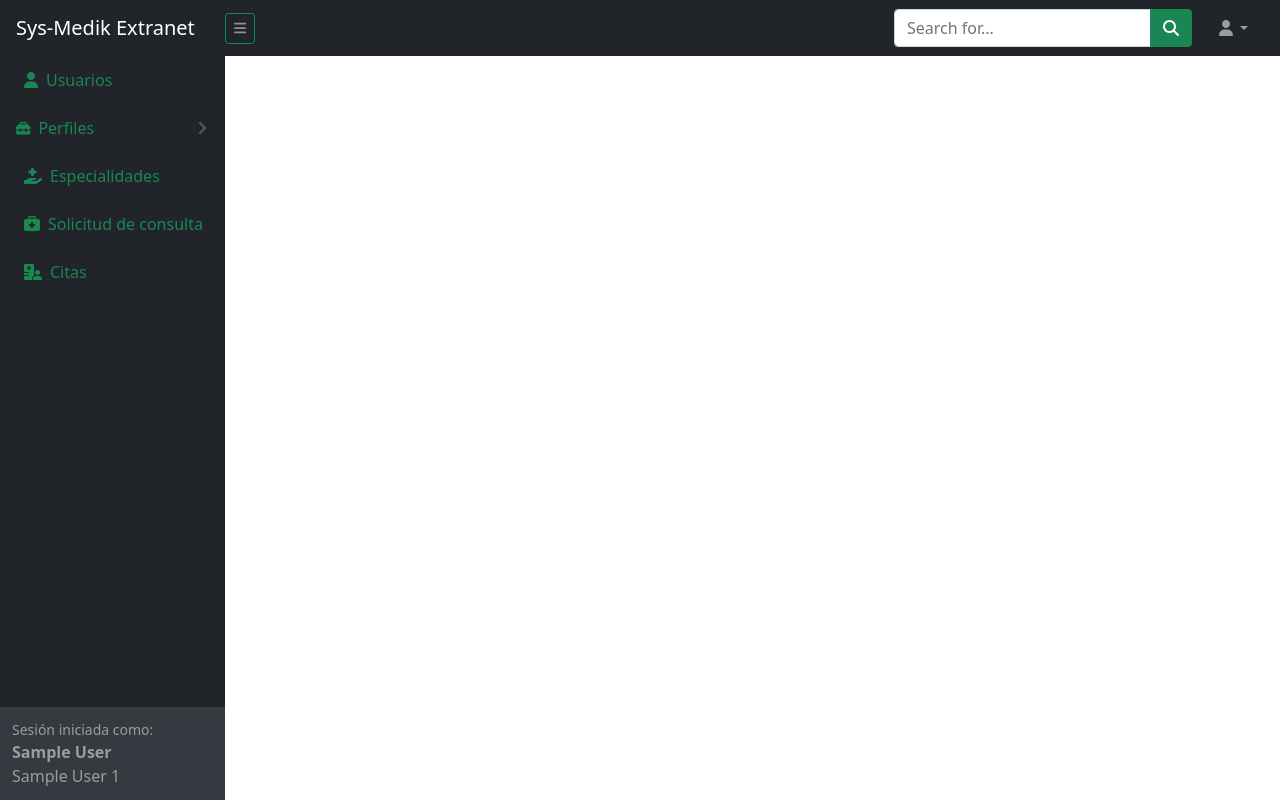
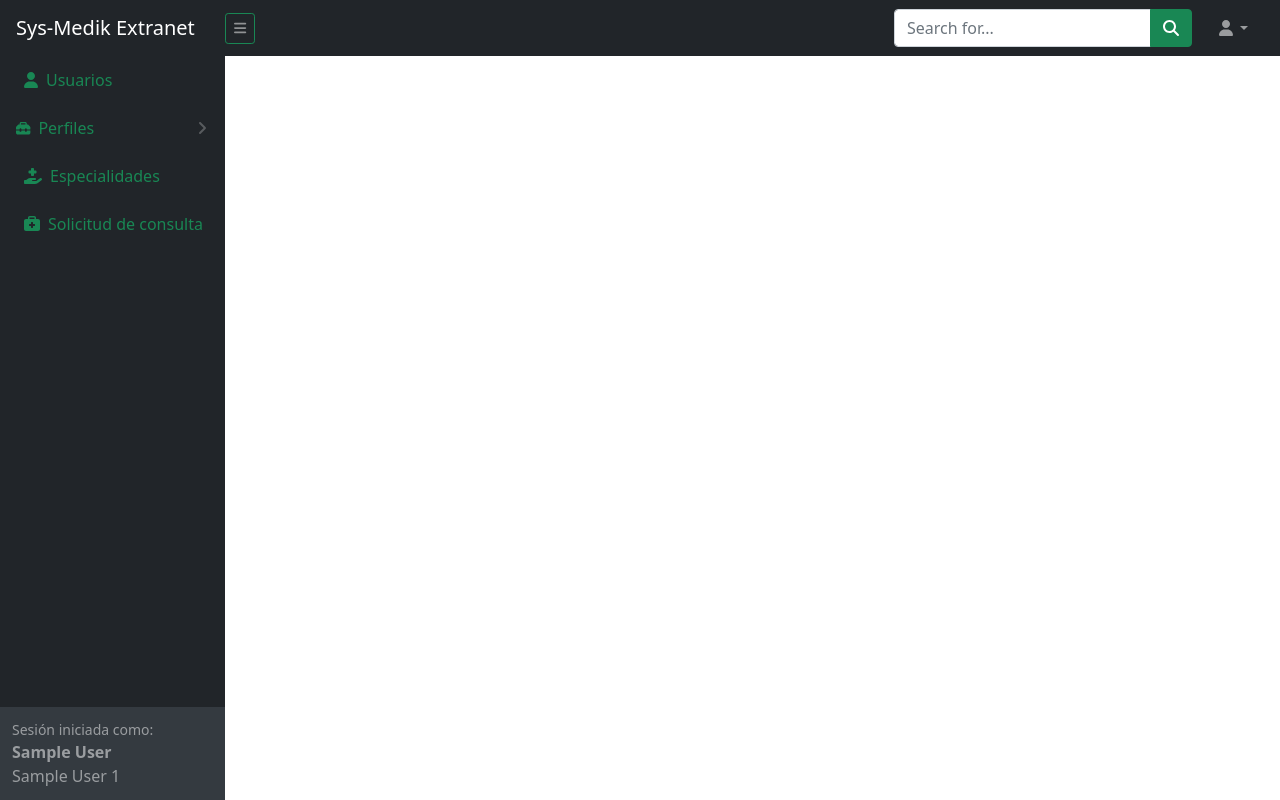
Before and after one commit to Cu34v0/sys-medik, a PHP site: template Views/Templates/header.php in a window 1280 px wide. Run offline with PHP 8.4, Linux system fonts and the light colour scheme; the template is opened without the code that fills it, so the values that code supplies are empty; the visitor is signed in with stand-in values (Sample User, id 1); some libraries are stand-ins or nearby versions.

Commit message:
Actualización del menú

```diff
--- a/Views/Templates/header.php
+++ b/Views/Templates/header.php
@@ -76,11 +76,6 @@
                             Solicitud de consulta
                         </a>
 
-                        <a class="nav-link text-success" href="<?php echo base_url ?>Citas">
-                            <div class="fa-solid fa-hospital-user mx-2"><i class="fas fa-tachometer-alt"></i></div>
-                            Citas
-                        </a>
-
                     </div>
                 </div>
                 <div class="sb-sidenav-footer">
```
